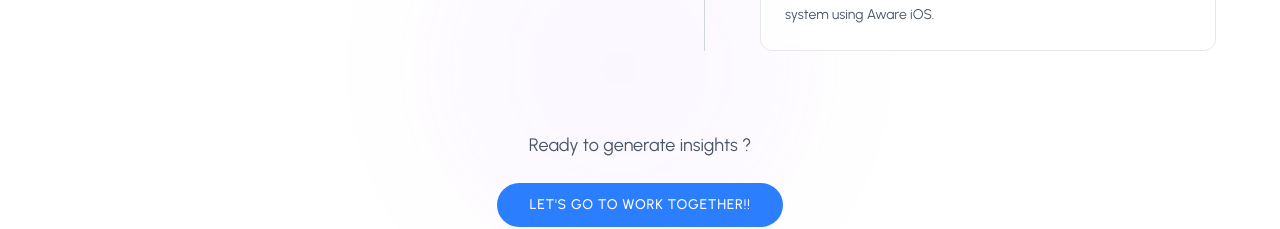
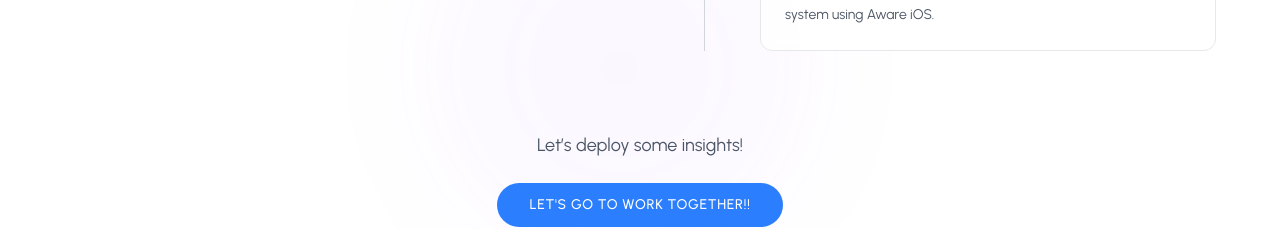
Before and after one commit to Axelbau19/PersonalWeb2.0, a React (Vite) app in the folder personal-web/: page / in a window 1280 px wide. Shown: the part 5160-5389 px from the top of the page. Built offline with nearby package versions, Linux system fonts and the light colour scheme; no server answers.

Commit message:
Clean up a few details pt 5

```diff
--- a/personal-web/src/components/sections/AboutSection.jsx
+++ b/personal-web/src/components/sections/AboutSection.jsx
@@ -226,7 +226,7 @@ const AboutSection = () => {
                             <p className={`text-lg ${
                                 isDarkMode ? "text-gray-400":"text-gray-600"
                             }`}>
-                                Ready to generate insights ?
+                                Let’s deploy some insights!
                             </p>
 
                             <motion.button
```
